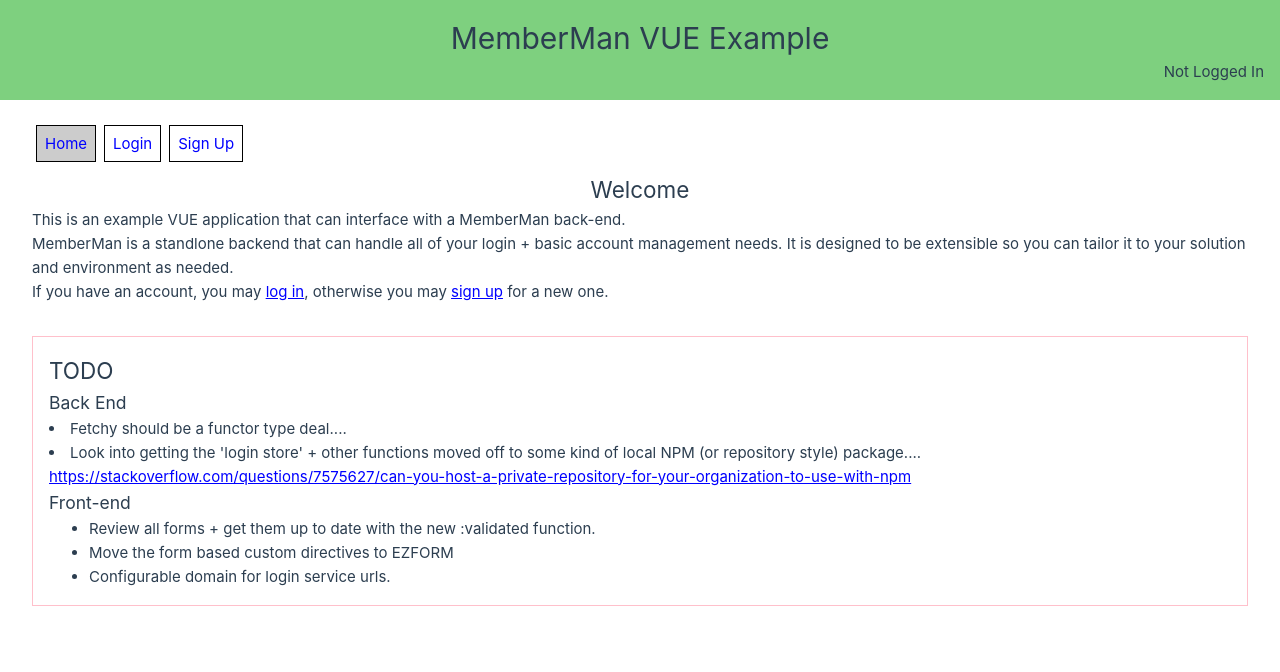
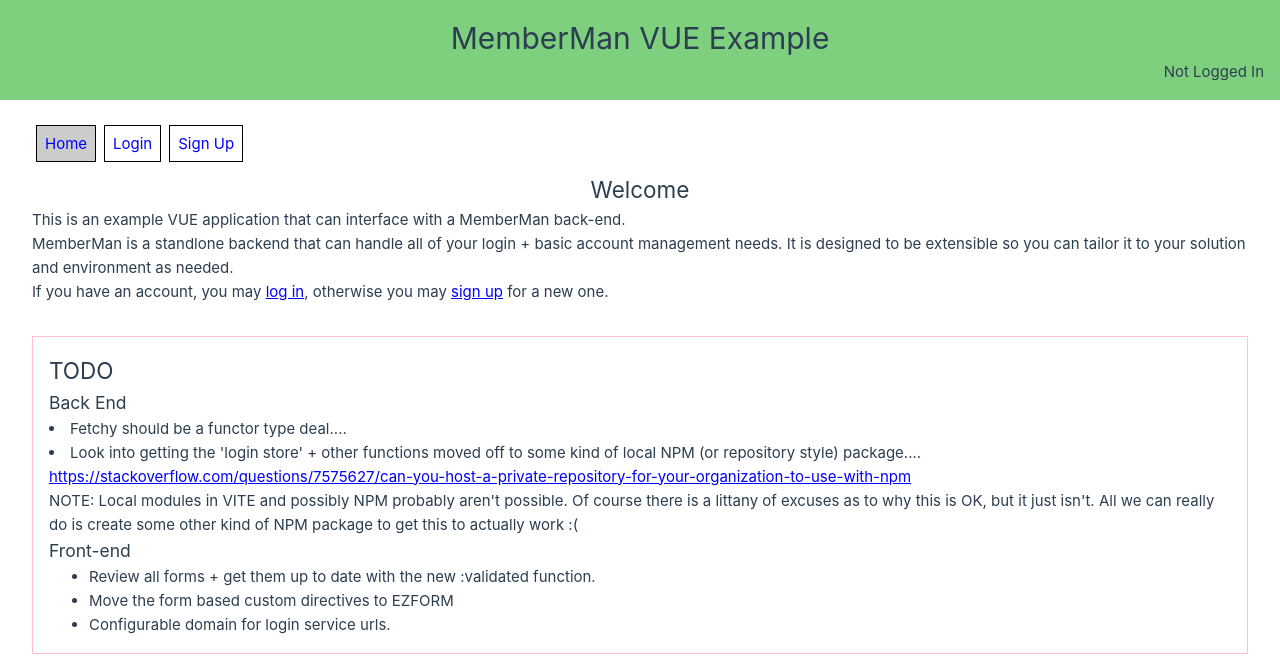
Before and after one commit to drewCoSoftware/officepark.io, a Vue app in the folder MemberMan/VueApp/mm-vue-app/: page / in a window 1280 px wide. Shown: the top 672 px of the page. Built offline with nearby package versions, Linux system fonts and the light colour scheme; no server answers.

Commit message:
- notes...

```diff
--- a/MemberMan/VueApp/mm-vue-app/src/App.vue
+++ b/MemberMan/VueApp/mm-vue-app/src/App.vue
@@ -65,7 +65,9 @@
         <li>Look into getting the 'login store' + other functions moved off to some kind of local NPM (or repository style) package....
 <br />
 <a href="https://stackoverflow.com/questions/7575627/can-you-host-a-private-repository-for-your-organization-to-use-with-npm">https://stackoverflow.com/questions/7575627/can-you-host-a-private-repository-for-your-organization-to-use-with-npm</a>
-
+<p>NOTE: Local modules in VITE and possibly NPM probably aren't possible.  Of course there is a littany of excuses as to why this is OK, but it just isn't.  All we can
+  really do is create some other kind of NPM package to get this to actually work :(
+</p>
         </li>
       <h3>Front-end</h3>
       <ul>
```
